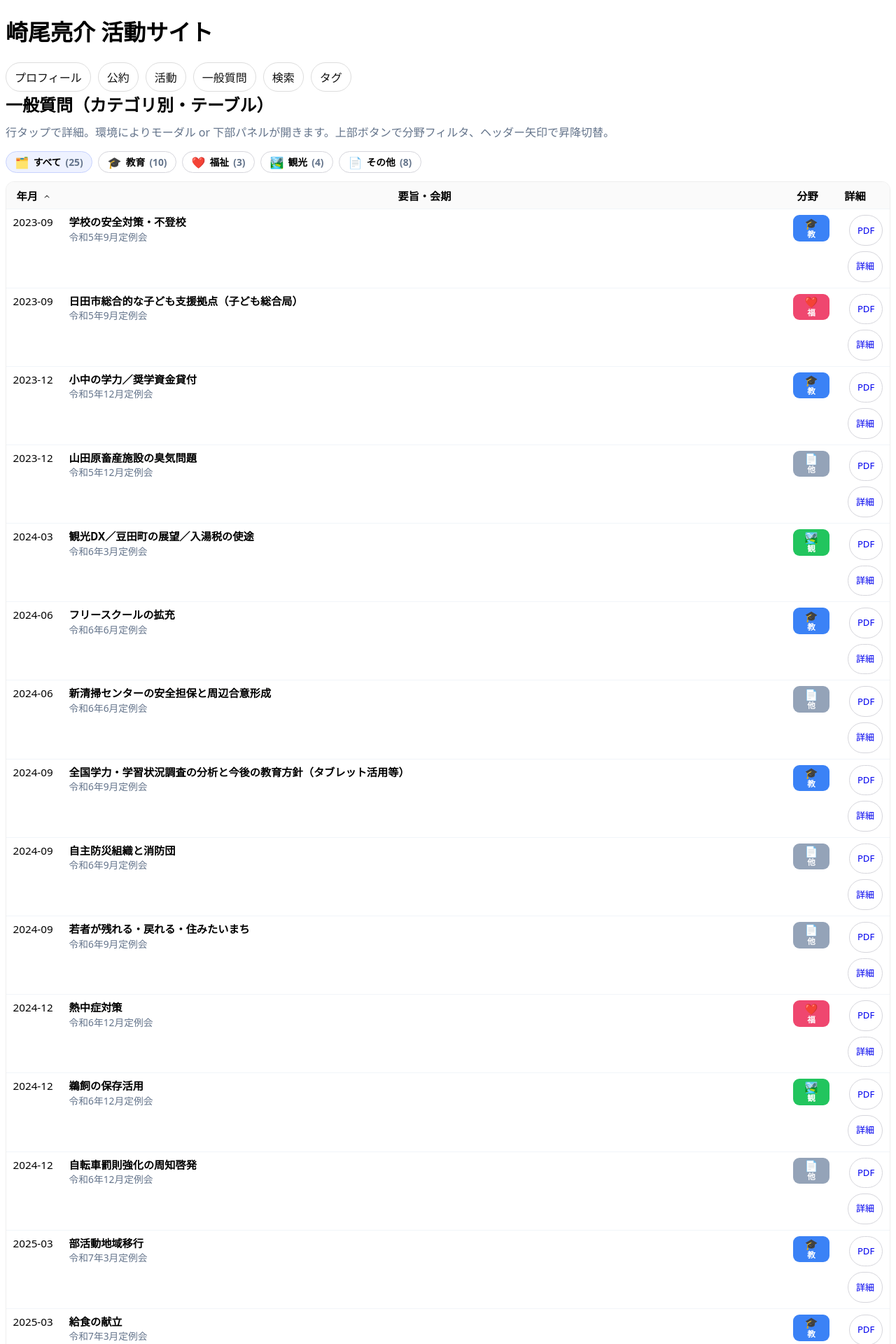
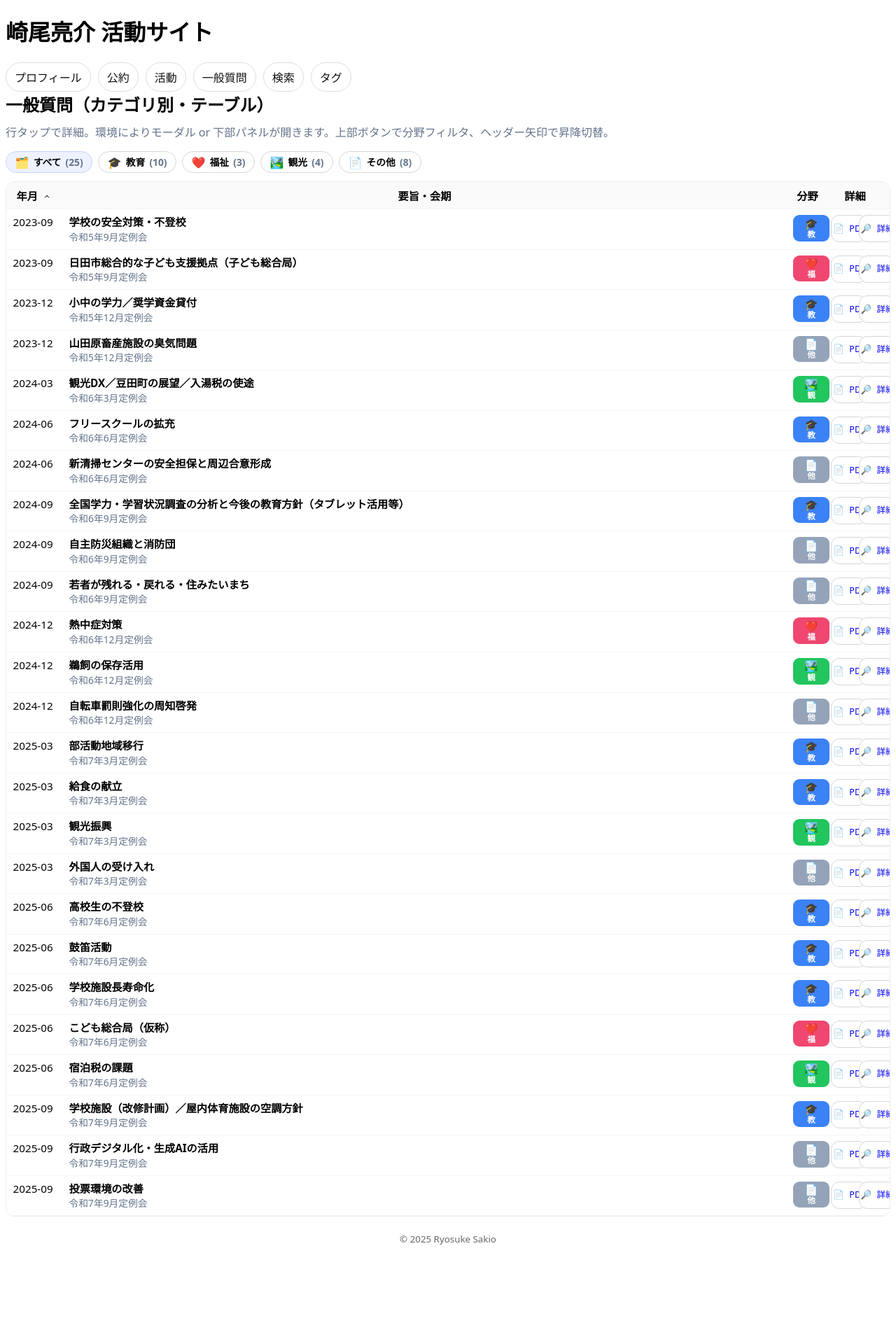
Before and after one commit to sakioryousuke-eng/activity-site, a Jekyll site: the page built from pages/matrix.html, in a window 1280 px wide. Shown: the top 1920 px of the page at 70% size. Built offline with Jekyll 4.4.1, drawn with Linux system fonts in a browser that asks for light colours; after the commit the page ends 1808 px from its top, so only the background shows below that.

Commit message:
Update matrix.html

```diff
--- a/pages/matrix.html
+++ b/pages/matrix.html
@@ -101,6 +101,45 @@ table.matrix{width:100%;border-collapse:collapse;font-size:.95rem;table-layout:f
   padding: .3rem .7rem;
   vertical-align: middle;
 }
+/* === 一般質問：右端の「PDF／詳細」をコンパクトに二分割配置 === */
+/* コンテナをグリッド化して、横 2 分割（半分ずつ） */
+.matrix td:last-child > div{
+  display: grid !important;
+  grid-template-columns: repeat(2, minmax(0, 1fr));
+  gap: 6px;
+  justify-content: stretch !important; /* 右寄せ上書き解除し、セルいっぱいに配置 */
+  align-items: center;
+  min-height: 0;
+  padding-left: 6px; /* ほんの少しだけ余白 */
+}
+
+/* ボタン自体を小型化（高さ＆余白を抑える） */
+.matrix td:last-child .btn{
+  display: inline-flex;
+  align-items: center;
+  justify-content: center;
+  width: 100%;            /* 各セルをいっぱいに */
+  min-height: 28px;       /* 既存 32px → 28px に */
+  font-size: .78rem;      /* 少し小さく */
+  line-height: 1;
+  padding: .28rem .5rem;  /* 横幅を取り過ぎないよう調整 */
+  border-radius: 12px;
+}
+
+/* それっぽいアイコン（任意。不要ならこの2行は消してください） */
+.matrix td:last-child .btn.pdf-link::before { content: "📄"; margin-right: .3em; }
+.matrix td:last-child .btn.ghost::before    { content: "🔎"; margin-right: .3em; }
+
+/* 画面が狭いときは自動で「縦二段」(各ボタンが半分の高さ感) に切替 */
+@media (max-width: 420px){
+  .matrix td:last-child > div{
+    grid-template-columns: 1fr;           /* 1列化して縦並び */
+    grid-auto-rows: minmax(28px, auto);   /* ぎゅっとコンパクトに */
+  }
+}
+
+/* 片方しか無い行でもボタン幅が大きくなりすぎないよう、最大幅を軽く制限（任意） */
+.matrix td:last-child .btn{ max-width: 120px; margin-left: auto; }
 
 </style>
 
```
